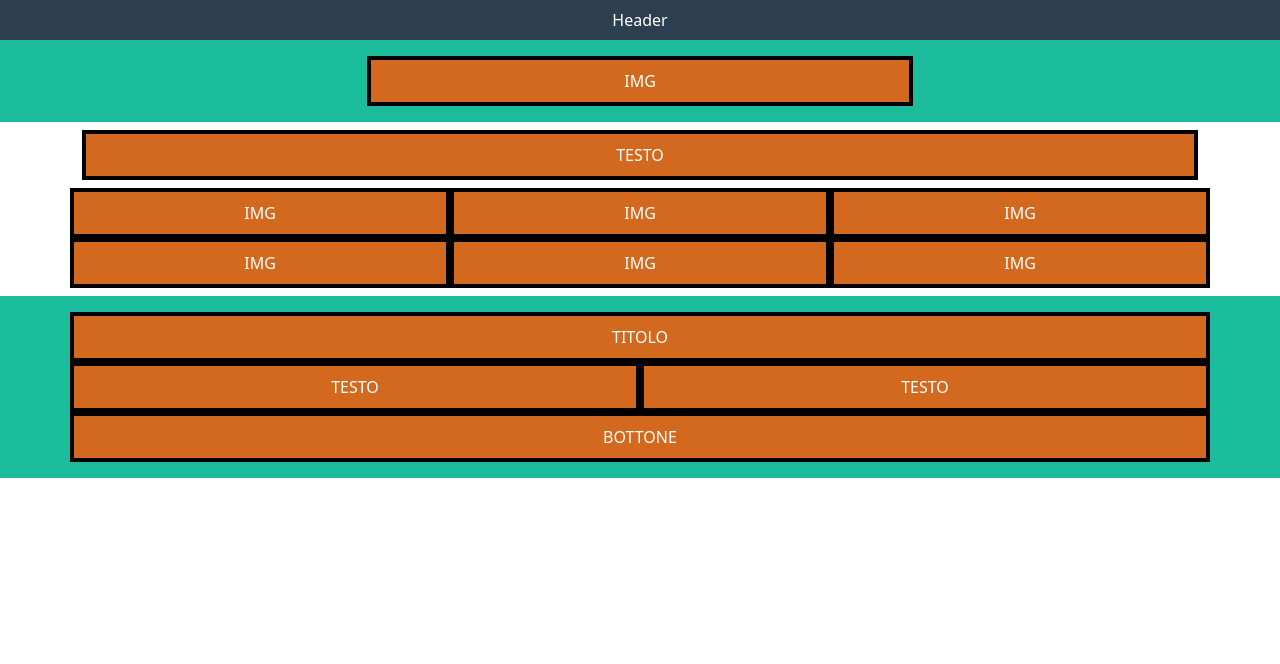
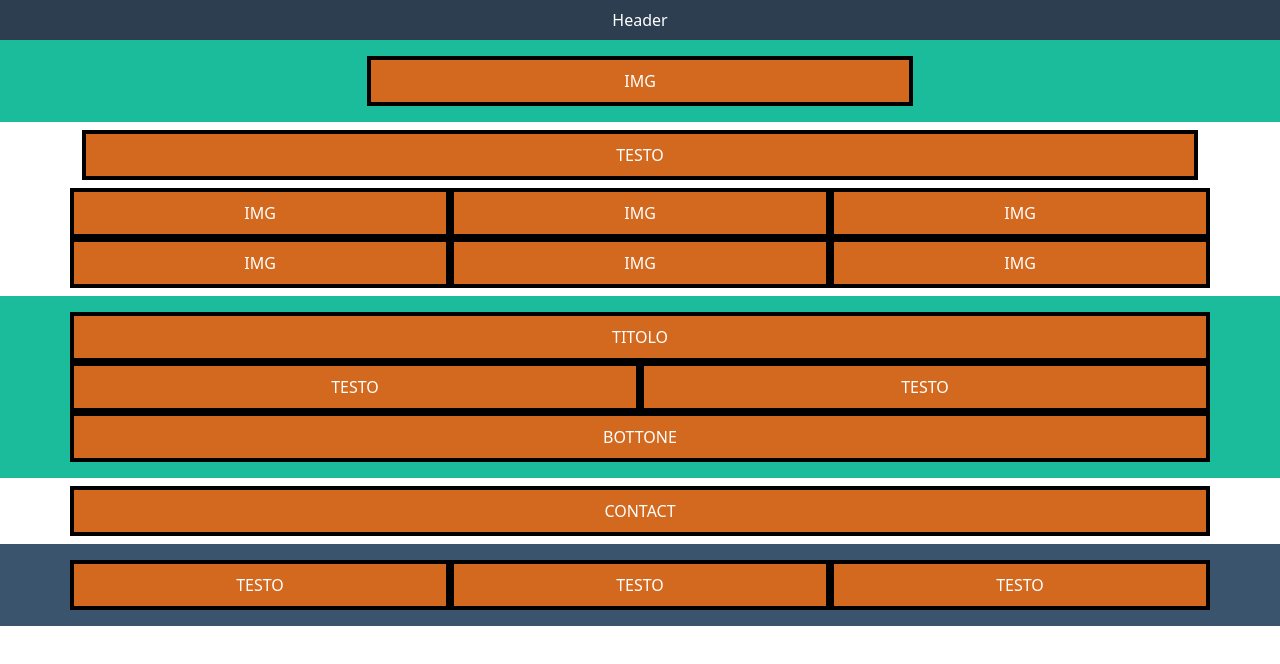
Before and after one commit to Paolo224/html-css-bootstrap-freelancer, a plain HTML site: page index.html in a window 1280 px wide. Drawn offline with nearby package versions, Linux system fonts and the light colour scheme.

Commit message:
Layout completo

```diff
--- a/css/style.css
+++ b/css/style.css
@@ -21,3 +21,7 @@ header{
 .green-background{
     background-color: #1abc9c;
 }
+
+.black-background{
+    background-color: #3a546d;
+}
--- a/index.html
+++ b/index.html
@@ -100,6 +100,36 @@
                     </div>
                 </div>
             </section>
+            <div class="container-sm">
+                <div class="row justify-content-center">
+                    <div class="col-12 p-0">
+                        <div class="box d-flex align-items-center justify-content-center">
+                            CONTACT
+                        </div>
+                    </div>
+                </div>
+            </div>
+            <section class="black-background p-3 mt-2">
+                <div class="container-sm">
+                    <div class="row justify-content-center">
+                        <div class="col-12 col-md-4 p-0">
+                            <div class="box d-flex align-items-center justify-content-center">
+                                TESTO
+                            </div>
+                        </div>
+                        <div class="col-12 col-md-4 p-0">
+                            <div class="box d-flex align-items-center justify-content-center">
+                                TESTO
+                            </div>
+                        </div>
+                        <div class="col-12 col-md-4 p-0">
+                            <div class="box d-flex align-items-center justify-content-center">
+                                TESTO
+                            </div>
+                        </div>
+                    </div>
+                </div>
+            </section>
         </main>
 
         <footer>
```
